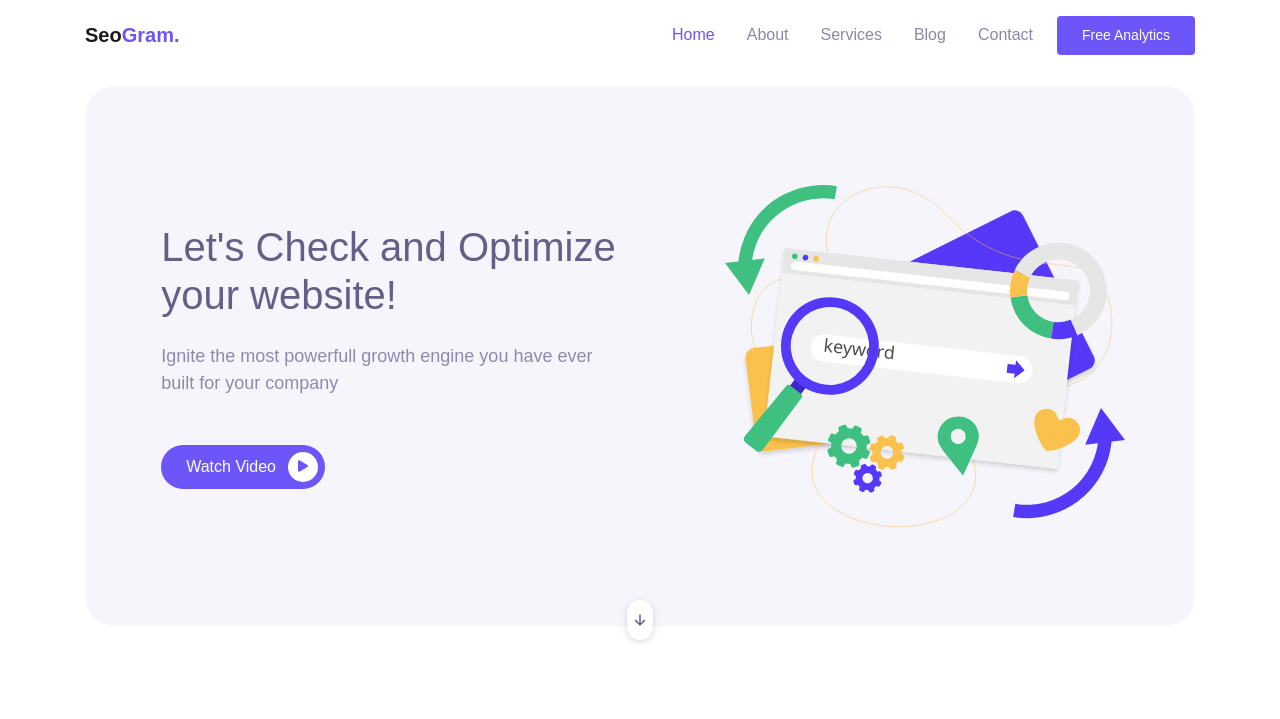
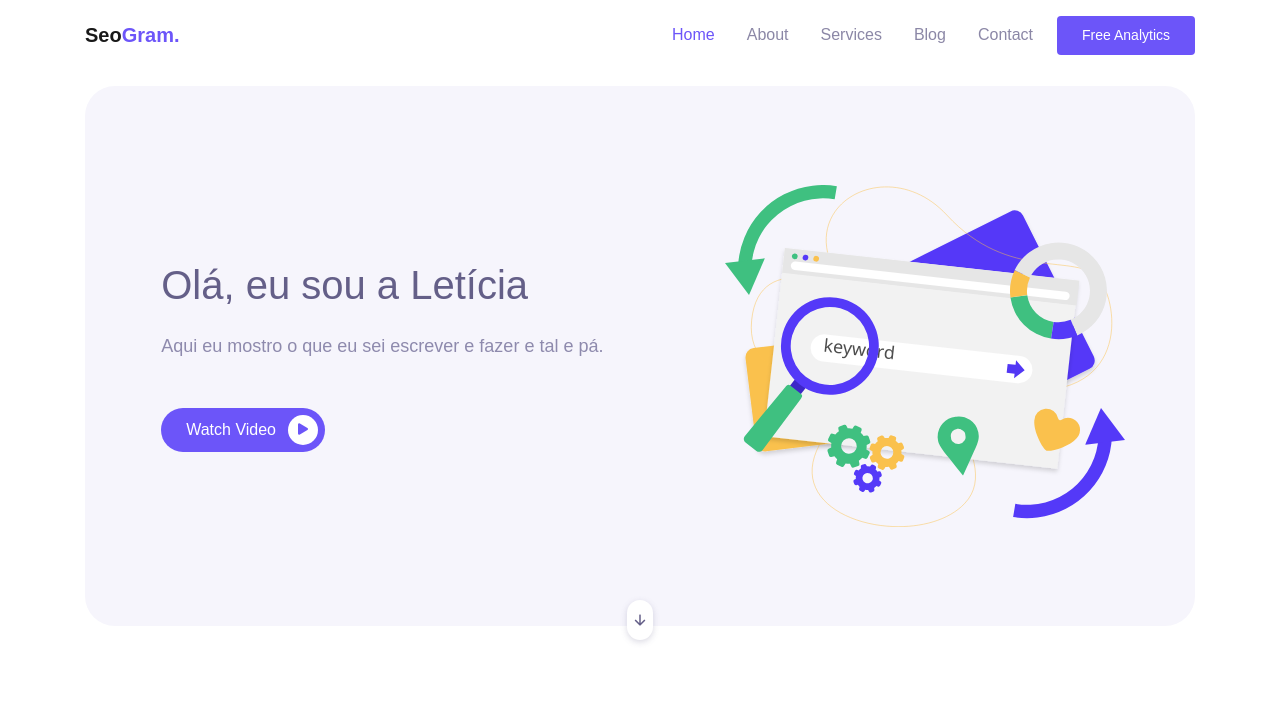
Before and after one commit to LeTarrask/leticia, a plain HTML site: page seogram/html/index.html in a window 1280 px wide. Shown: the top 719 px of the page. Drawn offline with Linux system fonts and the light colour scheme; files whose address does not match are found by name.

Commit message:
updated copy

```diff
--- a/seogram/html/index.html
+++ b/seogram/html/index.html
@@ -63,8 +63,8 @@
       <div class="page-banner home-banner">
         <div class="row align-items-center flex-wrap-reverse h-100">
           <div class="col-md-6 py-5 wow fadeInLeft">
-            <h1 class="mb-4">Let's Check and Optimize your website!</h1>
-            <p class="text-lg text-grey mb-5">Ignite the most powerfull growth engine you have ever built for your company</p>
+            <h1 class="mb-4">Olá, eu sou a Letícia</h1>
+            <p class="text-lg text-grey mb-5">Aqui eu mostro o que eu sei escrever e fazer e tal e pá.</p>
             <a href="#" class="btn btn-primary btn-split">Watch Video <div class="fab"><span class="mai-play"></span></div></a>
           </div>
           <div class="col-md-6 py-5 wow zoomIn">
```
